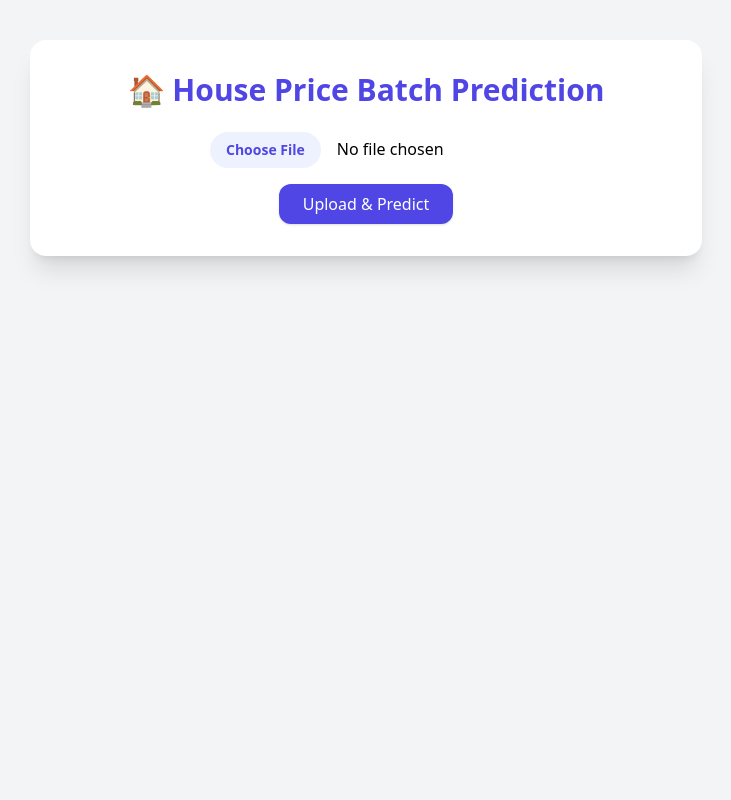
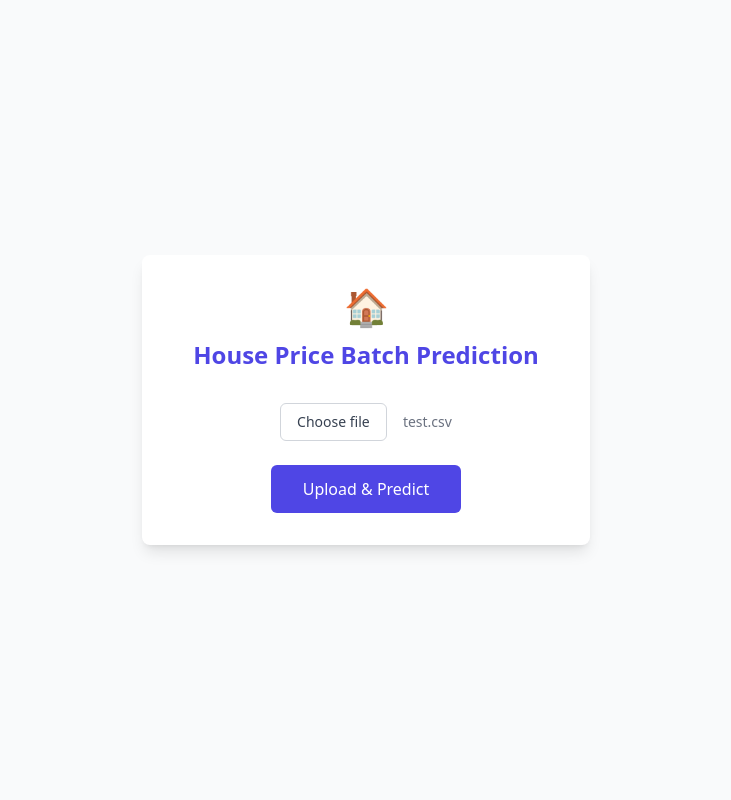
Before and after one commit to ronak-2005/house_price, a FastAPI app: page / in a window 1280 px wide. Shown: the whole page, without its empty margins (274-1005 px from the left). Run offline with FastAPI, Linux system fonts and the light colour scheme; parts of the project's set-up code (start-up, migrations or seed data) failed here and were passed over; some libraries are stand-ins or nearby versions.

Commit message:
the working

```diff
--- a/app.py
+++ b/app.py
@@ -1,9 +1,16 @@
-from fastapi import FastAPI, UploadFile, File, Request
-from fastapi.responses import HTMLResponse
+from fastapi import FastAPI, UploadFile, File, Request, HTTPException
+from fastapi.responses import HTMLResponse, JSONResponse
 from fastapi.templating import Jinja2Templates
+from fastapi.staticfiles import StaticFiles
 import pandas as pd
 import joblib
 import os
+import logging
+from typing import List, Dict, Any
+
+# Configure logging
+logging.basicConfig(level=logging.INFO)
+logger = logging.getLogger(__name__)
 
 app = FastAPI(title="House Price Prediction")
 MAX_ROWS = 10000
@@ -17,40 +24,145 @@ MODEL_PATH_LOCAL = os.path.join(BASE_DIR, "house_price.pkl")
 FEATURES_PATH_LOCAL = os.path.join(BASE_DIR, "features.pkl")
 
 # Load model + features
-if os.path.exists(MODEL_PATH_RENDER) and os.path.exists(FEATURES_PATH_RENDER):
-    model_path, features_path = MODEL_PATH_RENDER, FEATURES_PATH_RENDER
-elif os.path.exists(MODEL_PATH_LOCAL) and os.path.exists(FEATURES_PATH_LOCAL):
-    model_path, features_path = MODEL_PATH_LOCAL, FEATURES_PATH_LOCAL
-else:
-    raise FileNotFoundError("house_price.pkl or features.pkl not found.")
+try:
+    if os.path.exists(MODEL_PATH_RENDER) and os.path.exists(FEATURES_PATH_RENDER):
+        model_path, features_path = MODEL_PATH_RENDER, FEATURES_PATH_RENDER
+        logger.info("Using Render paths for model files")
+    elif os.path.exists(MODEL_PATH_LOCAL) and os.path.exists(FEATURES_PATH_LOCAL):
+        model_path, features_path = MODEL_PATH_LOCAL, FEATURES_PATH_LOCAL
+        logger.info("Using local paths for model files")
+    else:
+        raise FileNotFoundError("house_price.pkl or features.pkl not found.")
 
-model = joblib.load(model_path)
-feature_columns = joblib.load(features_path)
+    model = joblib.load(model_path)
+    feature_columns = joblib.load(features_path)
+    logger.info(f"Model loaded successfully. Features: {len(feature_columns)}")
+    logger.info(f"Expected features: {feature_columns}")
+
+except Exception as e:
+    logger.error(f"Error loading model: {str(e)}")
+    raise e
 
 # Setup templates
 templates = Jinja2Templates(directory="templates")
 
-
 @app.get("/", response_class=HTMLResponse)
 async def home(request: Request):
-    return templates.TemplateResponse("form_house.html", {"request": request, "predictions": None})
+    """Serve the main HTML page"""
+    try:
+        return templates.TemplateResponse("form_house.html", {"request": request})
+    except Exception as e:
+        logger.error(f"Error serving home page: {str(e)}")
+        # Fallback to simple HTML
+        return HTMLResponse("""
+        <!DOCTYPE html>
+        <html><head><title>House Price Predictor</title></head>
+        <body>
+        <h1>House Price Predictor</h1>
+        <form action="/predict_csv" method="post" enctype="multipart/form-data">
+            <input type="file" name="file" accept=".csv" required>
+            <button type="submit">Upload & Predict</button>
+        </form>
+        </body></html>
+        """)
 
+@app.post("/predict_csv")
+async def predict_csv(file: UploadFile = File(...)):
+    """Handle CSV upload and return predictions as JSON"""
 
-@app.post("/predict_csv", response_class=HTMLResponse)
-async def predict_csv(request: Request, file: UploadFile = File(...)):
-    df = pd.read_csv(file.file, nrows=MAX_ROWS)
-    df_test = df[feature_columns]  # Ensure correct order of features
+    logger.info(f"Received file: {file.filename}, content_type: {file.content_type}")
 
-    preds = model.predict(df_test)
+    try:
+        # Validate file type
+        if not file.filename.lower().endswith('.csv'):
+            raise HTTPException(status_code=400, detail="File must be a CSV")
 
-    # Prepare top 10 results
-    results = []
-    for i, pred in enumerate(preds):
-        results.append({
-            "index": i,
-            "Predicted Price": round(float(pred), 2)
+        # Read CSV
+        try:
+            df = pd.read_csv(file.file, nrows=MAX_ROWS)
+            logger.info(f"CSV loaded successfully. Shape: {df.shape}")
+            logger.info(f"CSV columns: {list(df.columns)}")
+        except Exception as e:
+            logger.error(f"Error reading CSV: {str(e)}")
+            raise HTTPException(status_code=400, detail=f"Error reading CSV file: {str(e)}")
+
+        # Check if required features are present
+        missing_features = set(feature_columns) - set(df.columns)
+        if missing_features:
+            logger.error(f"Missing features: {missing_features}")
+            raise HTTPException(
+                status_code=400,
+                detail=f"Missing required columns: {', '.join(missing_features)}"
+            )
+
+        # Prepare test data (ensure correct order of features)
+        try:
+            df_test = df[feature_columns]
+            logger.info(f"Test data prepared. Shape: {df_test.shape}")
+        except KeyError as e:
+            logger.error(f"KeyError when selecting features: {str(e)}")
+            raise HTTPException(
+                status_code=400,
+                detail=f"Error selecting features: {str(e)}"
+            )
+
+        # Make predictions
+        try:
+            preds = model.predict(df_test)
+            logger.info(f"Predictions made successfully. Count: {len(preds)}")
+        except Exception as e:
+            logger.error(f"Error making predictions: {str(e)}")
+            raise HTTPException(status_code=500, detail=f"Error making predictions: {str(e)}")
+
+        # Prepare results
+        results = []
+        for i, pred in enumerate(preds):
+            results.append({
+                "index": i,
+                "Predicted Price": round(float(pred), 2)
+            })
+
+        # Return top 10 results
+        top_10 = results[:10]
+        logger.info(f"Returning {len(top_10)} predictions")
+
+        return JSONResponse({
+            "status": "success",
+            "predictions": top_10,
+            "total_predictions": len(results),
+            "message": f"Successfully processed {len(results)} rows"
         })
 
-    top_10 = results[:10]
+    except HTTPException:
+        raise
+    except Exception as e:
+        logger.error(f"Unexpected error: {str(e)}")
+        raise HTTPException(status_code=500, detail=f"Internal server error: {str(e)}")
 
-    return templates.TemplateResponse("form_house.html", {"request": request, "predictions": top_10})
+@app.get("/health")
+async def health_check():
+    """Health check endpoint"""
+    return {
+        "status": "healthy",
+        "model_loaded": model is not None,
+        "features_count": len(feature_columns) if feature_columns else 0
+    }
+
+# Error handlers
+@app.exception_handler(404)
+async def not_found_handler(request: Request, exc):
+    return JSONResponse(
+        status_code=404,
+        content={"error": "Not found", "path": str(request.url.path)}
+    )
+
+@app.exception_handler(405)
+async def method_not_allowed_handler(request: Request, exc):
+    return JSONResponse(
+        status_code=405,
+        content={"error": "Method not allowed", "method": request.method, "path": str(request.url.path)}
+    )
+
+if __name__ == "__main__":
+    import uvicorn
+    uvicorn.run(app, host="0.0.0.0", port=8000)
--- a/templates/form_house.html
+++ b/templates/form_house.html
@@ -2,52 +2,195 @@
 <html lang="en">
 <head>
   <meta charset="UTF-8" />
+  <meta name="viewport" content="width=device-width, initial-scale=1.0">
   <title>House Price Predictor</title>
   <script src="https://cdn.tailwindcss.com"></script>
+  <style>
+    @keyframes fadeIn {
+      from { opacity: 0; transform: translateY(20px); }
+      to { opacity: 1; transform: translateY(0); }
+    }
+
+    @keyframes slideDown {
+      from { opacity: 0; transform: translateY(-10px); }
+      to { opacity: 1; transform: translateY(0); }
+    }
+
+    @keyframes pulse {
+      0%, 100% { opacity: 0.8; }
+      50% { opacity: 0.4; }
+    }
+
+    .fade-in { animation: fadeIn 0.5s ease-out; }
+    .slide-down { animation: slideDown 0.4s ease-out; }
+    .pulse-dot { animation: pulse 1.2s infinite; }
+  </style>
 </head>
-<body class="bg-gray-100 min-h-screen flex flex-col items-center py-10">
+<body class="bg-gray-50 min-h-screen flex items-center justify-center p-4">
 
-  <div class="bg-white shadow-xl rounded-2xl p-8 w-full max-w-2xl">
-    <h1 class="text-3xl font-bold text-center text-indigo-600 mb-6">
-      🏠 House Price Batch Prediction
-    </h1>
+  <div class="bg-white rounded-lg shadow-lg p-8 w-full max-w-md fade-in">
+
+    <!-- Header -->
+    <div class="text-center mb-8">
+      <div class="text-4xl mb-3">🏠</div>
+      <h1 class="text-2xl font-semibold text-indigo-600 mb-2">
+        House Price Batch Prediction
+      </h1>
+    </div>
 
     <!-- Upload Form -->
-    <form class="flex flex-col items-center space-y-4"
-          action="/predict_csv" method="post" enctype="multipart/form-data">
-      <input type="file" name="file" accept=".csv" required
-             class="file:mr-4 file:py-2 file:px-4 file:rounded-full file:border-0
-                    file:text-sm file:font-semibold file:bg-indigo-50 file:text-indigo-600
-                    hover:file:bg-indigo-100">
-      <button type="submit"
-              class="px-6 py-2 bg-indigo-600 text-white rounded-xl shadow hover:bg-indigo-700 transition">
-        Upload & Predict
-      </button>
+    <form id="uploadForm" class="space-y-6">
+      <div class="text-center">
+        <input id="fileInput" type="file" accept=".csv" required class="hidden">
+        <label for="fileInput"
+               class="inline-flex items-center px-4 py-2 border border-gray-300 rounded-md
+                      text-sm font-medium text-gray-700 bg-white hover:bg-gray-50
+                      cursor-pointer transition-colors">
+          Choose file
+        </label>
+        <span id="fileName" class="ml-3 text-sm text-gray-500">test.csv</span>
+      </div>
+
+      <div class="text-center">
+        <button id="submitBtn" type="submit"
+                class="px-8 py-3 bg-indigo-600 text-white rounded-md font-medium
+                       hover:bg-indigo-700 disabled:opacity-50 disabled:cursor-not-allowed
+                       transition-colors">
+          Upload & Predict
+        </button>
+      </div>
     </form>
 
-    {% if predictions %}
-    <div class="mt-8">
-      <h2 class="text-xl font-semibold text-gray-700 mb-4">Top 10 Prediction Results</h2>
-      <div class="overflow-x-auto rounded-xl shadow">
-        <table class="w-full text-sm text-left border-collapse">
-          <thead class="bg-indigo-100 text-indigo-700">
-            <tr>
-              <th class="px-4 py-2">Index</th>
-              <th class="px-4 py-2">Predicted Price</th>
-            </tr>
-          </thead>
-          <tbody class="bg-white divide-y divide-gray-200">
-            {% for row in predictions %}
-            <tr class="hover:bg-indigo-50 transition">
-              <td class="px-4 py-2">{{ row.index }}</td>
-              <td class="px-4 py-2">{{ row['Predicted Price'] }}</td>
-            </tr>
-            {% endfor %}
-          </tbody>
-        </table>
+    <!-- Loading -->
+    <div id="loadingSection" class="hidden mt-6 text-center slide-down">
+      <div class="flex justify-center items-center space-x-1">
+        <div class="w-2 h-2 bg-indigo-500 rounded-full pulse-dot" style="animation-delay: 0s"></div>
+        <div class="w-2 h-2 bg-indigo-500 rounded-full pulse-dot" style="animation-delay: 0.2s"></div>
+        <div class="w-2 h-2 bg-indigo-500 rounded-full pulse-dot" style="animation-delay: 0.4s"></div>
+      </div>
+      <p class="text-sm text-gray-600 mt-2">Processing...</p>
+    </div>
+
+    <!-- Error -->
+    <div id="errorSection" class="hidden mt-6 slide-down">
+      <div class="p-3 bg-red-50 border border-red-200 rounded-md">
+        <p class="text-sm text-red-600" id="errorMessage"></p>
       </div>
     </div>
-    {% endif %}
+
+    <!-- Results -->
+    <div id="resultsSection" class="hidden mt-6 slide-down">
+      <h3 class="text-lg font-medium text-gray-900 mb-3">Results</h3>
+      <div class="bg-gray-50 rounded-md p-3">
+        <div class="space-y-2" id="resultsBody">
+          <!-- Results will be inserted here -->
+        </div>
+      </div>
+    </div>
+
   </div>
+
+  <script>
+    document.addEventListener('DOMContentLoaded', function() {
+      const form = document.getElementById('uploadForm');
+      const fileInput = document.getElementById('fileInput');
+      const fileName = document.getElementById('fileName');
+      const submitBtn = document.getElementById('submitBtn');
+      const loadingSection = document.getElementById('loadingSection');
+      const resultsSection = document.getElementById('resultsSection');
+      const errorSection = document.getElementById('errorSection');
+      const errorMessage = document.getElementById('errorMessage');
+      const resultsBody = document.getElementById('resultsBody');
+
+      // File selection
+      fileInput.addEventListener('change', function(e) {
+        const file = e.target.files[0];
+        fileName.textContent = file ? file.name : 'No file chosen';
+      });
+
+      // Form submission
+      form.addEventListener('submit', async function(e) {
+        e.preventDefault();
+
+        if (!fileInput.files[0]) {
+          showError('Please select a CSV file');
+          return;
+        }
+
+        hideResults();
+        hideError();
+        showLoading();
+
+        try {
+          const formData = new FormData();
+          formData.append('file', fileInput.files[0]);
+
+          const response = await fetch('/predict_csv', {
+            method: 'POST',
+            body: formData
+          });
+
+          if (!response.ok) {
+            const errorData = await response.json();
+            throw new Error(errorData.detail || 'Upload failed');
+          }
+
+          const result = await response.json();
+
+          if (result.predictions && result.predictions.length > 0) {
+            displayResults(result.predictions);
+          } else {
+            throw new Error('No predictions received');
+          }
+
+        } catch (error) {
+          showError(error.message);
+        } finally {
+          hideLoading();
+        }
+      });
+
+      function showLoading() {
+        loadingSection.classList.remove('hidden');
+        submitBtn.disabled = true;
+        submitBtn.textContent = 'Processing...';
+      }
+
+      function hideLoading() {
+        loadingSection.classList.add('hidden');
+        submitBtn.disabled = false;
+        submitBtn.textContent = 'Upload & Predict';
+      }
+
+      function showError(message) {
+        errorMessage.textContent = message;
+        errorSection.classList.remove('hidden');
+      }
+
+      function hideError() {
+        errorSection.classList.add('hidden');
+      }
+
+      function displayResults(predictions) {
+        resultsBody.innerHTML = '';
+
+        predictions.slice(0, 5).forEach(row => {
+          const div = document.createElement('div');
+          div.className = 'flex justify-between text-sm';
+          div.innerHTML = `
+            <span class="text-gray-600">Row ${row.index}:</span>
+            <span class="font-medium text-gray-900">$${row['Predicted Price'].toLocaleString()}</span>
+          `;
+          resultsBody.appendChild(div);
+        });
+
+        resultsSection.classList.remove('hidden');
+      }
+
+      function hideResults() {
+        resultsSection.classList.add('hidden');
+      }
+    });
+  </script>
 </body>
 </html>
```
